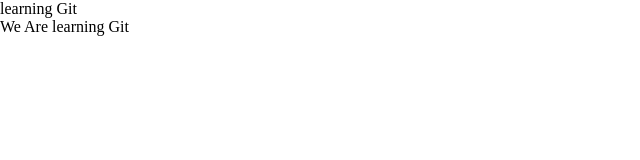
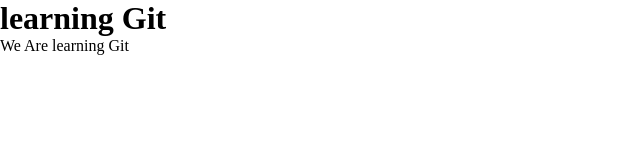
Before and after one commit to ANDayyan/learning-git, a plain HTML site: page index.html in a window 1280 px wide. Shown: the whole page, without its empty margins (0-640 px from the left). Drawn offline with Linux system fonts and the light colour scheme.

Commit message:
Tweaks in index.html

```diff
--- a/index.html
+++ b/index.html
@@ -10,12 +10,13 @@
 <body>
      <Header>
 
-            learning Git
+           <h1>learning Git</h1>
      </Header>
 
      <main>
 
-        We Are learning Git
+
+        <p> We Are learning Git</p>
 
 
      </main>
```
